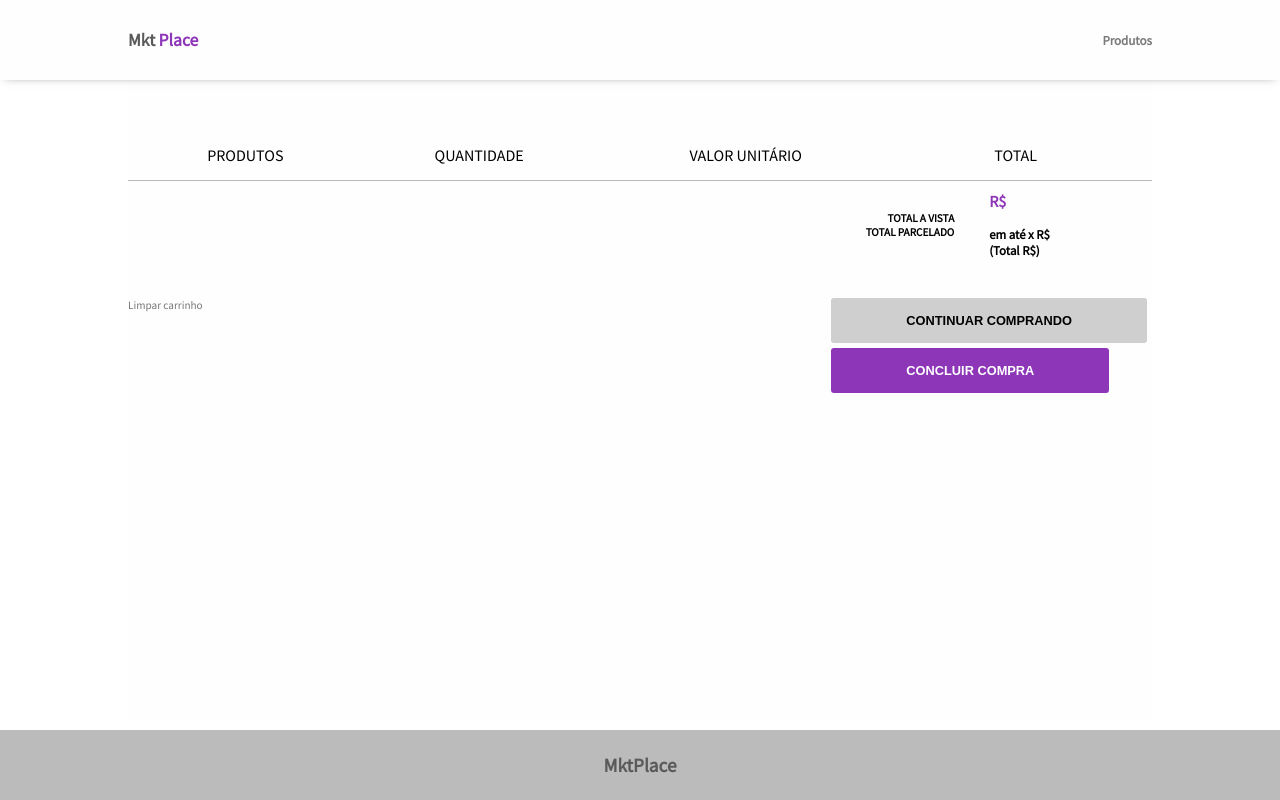
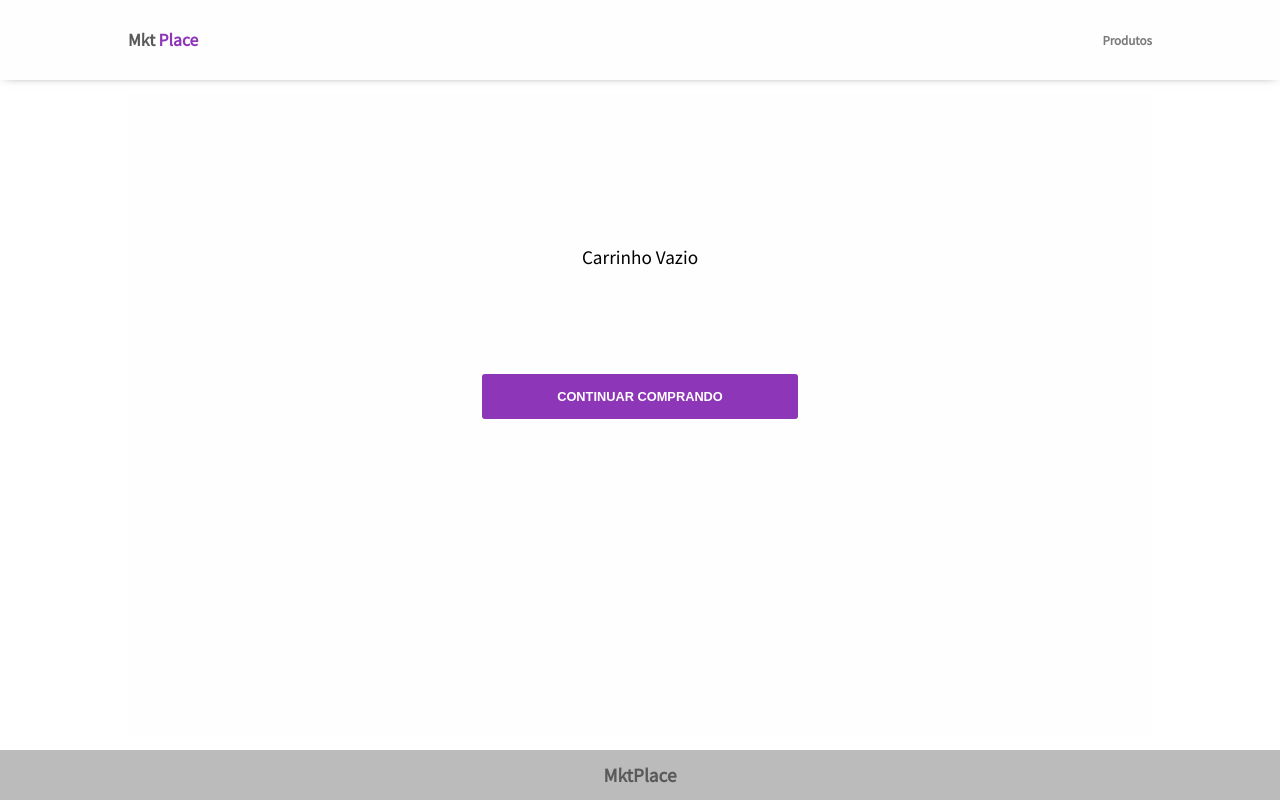
Before and after one commit to devleandrodias/desafio-ow-Interactive-frontend, a Vue app: page /cart in a window 1280 px wide. Built offline with nearby package versions, Linux system fonts and the light colour scheme.

Commit message:
contador de itens carrinho, e ajustes da grid

```diff
--- a/src/components/templates/Footer.vue
+++ b/src/components/templates/Footer.vue
@@ -9,7 +9,7 @@ export default {};
 <style>
 footer {
   background-color: #bbbbbb;
-  margin-top: 10px;
+  margin-top: 30px;
   color: #5a5a5a;
   font-size: 1.2em;
   font-weight: bold;
--- a/src/components/templates/Header.vue
+++ b/src/components/templates/Header.vue
@@ -8,7 +8,7 @@
       <div class="shopping">
         <router-link to="/cart" exact>
           <a>Produtos</a>
-          <span v-show="quantityItens > 0">{{quantityItens}}</span>
+          <div class="circle quantity-item" v-show="quantityItens > 0">{{quantityItens}}</div>
         </router-link>
         <!-- <img src="../../../assets/shopping-cart.svg" alt="shopping-cart" height="30px" /> -->
       </div>
@@ -36,6 +36,21 @@ header {
   -webkit-box-shadow: 0px 0px 10px -5px rgba(0, 0, 0, 0.75);
   -moz-box-shadow: 0px 0px 10px -5px rgba(0, 0, 0, 0.75);
   box-shadow: 0px 0px 10px -5px rgba(0, 0, 0, 0.75);
+}
+
+.circle {
+  height: 15px;
+  width: 15px;
+  border-radius: 50%;
+  background-color: #d33b3b;
+
+  display: flex;
+  align-items: center;
+  justify-content: center;
+}
+
+.quantity-item {
+  color: #fffeff;
 }
 
 a {
@@ -76,6 +91,8 @@ a {
 
 .shopping {
   display: flex;
+  flex-direction: row;
   align-items: center;
+  justify-content: baseline;
 }
 </style>
--- a/src/components/templates/Main.vue
+++ b/src/components/templates/Main.vue
@@ -13,9 +13,10 @@ export default {};
   main {
     background-color: #fffeff;
     height: 80vh;
-    margin: auto 10%;
+    margin: 15px 10%;
+    overflow-y: auto;
+
     overflow-x: hidden;
-    overflow-y: scroll;
   }
 }
 @media (max-width: 700px) {
--- a/src/components/widgets/ShoppingCart.vue
+++ b/src/components/widgets/ShoppingCart.vue
@@ -1,5 +1,5 @@
 <template>
-  <div class>
+  <div class v-if="dataArrayProducts.lenght > 0">
     <table cellspacing="0">
       <thead>
         <tr>
@@ -12,8 +12,9 @@
       </thead>
       <tbody>
         <tr v-for="product in dataArrayProducts" :key="product">
+          {{setPriceItem(product.price)}}
           <td>
-            <img src="https://i.ibb.co/B4xmk45/1.jpg" alt="shopping-cart" height="15px" />
+            <!-- <img src="https://i.ibb.co/B4xmk45/1.jpg" alt="shopping-cart" height="15px" /> -->
           </td>
           <td class="product">
             <span class="category">{{product.category}}</span>
@@ -21,15 +22,19 @@
           </td>
           <td>
             <div class="buttons-calculator">
-              <button class="button-more-less button-less" type="button">-</button>
-              <input class="value-total" type="number" value="01" />
-              <button class="button-more-less button-more" type="button">+</button>
+              <button
+                class="button-more-less button-less"
+                type="button"
+                @click="quantityItems > 1 && quantityItems--"
+              >-</button>
+              <input class="value-total" type="number" :value="quantityItems" disabled />
+              <button class="button-more-less button-more" type="button" @click="quantityItems++">+</button>
             </div>
           </td>
           <td class="money">
             <strong>
               R${{
-              sightValueUnit
+              product.price
               }}
             </strong> à vista
             <br />
@@ -60,14 +65,14 @@
             <br />Total Parcelado
           </td>
           <td class="price-total">
-            R${{valueTotal}}
+            R${{getValueTotal}}
             <br />
             <div class="value-parceled">
               em até
               <strong>
                 {{quantityParcel}}x R${{valueTotalParcel}}
                 <br />
-                (Total R${{valueTotal}})
+                (Total R${{getValueTotal}})
               </strong>
             </div>
           </td>
@@ -82,13 +87,18 @@
             height="15px"
             style="cursor: pointer;"
         />-->
-        <span class="clean-cart-text">Limpar carrinho</span>
+
+        <span class="clean-cart-text" @click="cleanProductsShoppingCart()">Limpar carrinho</span>
       </div>
       <div class="buttons-continue-finnaly">
         <router-link to="/" exact tag="button" class="button continue">Continuar comprando</router-link>
         <router-link to="/checkout" exact tag="button" class="button finnaly">Concluir compra</router-link>
       </div>
     </div>
+  </div>
+  <div v-else class="card-empty">
+    <span>Carrinho Vazio</span>
+    <router-link to="/" exact tag="button" class="button finnaly">Continuar comprando</router-link>
   </div>
 </template>
 
@@ -98,6 +108,39 @@ export default {
     dataArrayProducts: {
       type: Array,
       required: true
+    }
+  },
+  data() {
+    return {
+      quantityParcel: 10,
+      quantityItems: 1,
+      priceItem: 0
+    };
+  },
+  methods: {
+    setPriceItem(payload) {
+      const novoValor = payload.replace(".", "").replace(",", ".");
+      this.priceItem = parseFloat(novoValor);
+    }
+  },
+  computed: {
+    parcelValueUnit() {
+      return this.priceItem / this.quantityParcel;
+    },
+    sightValue() {
+      return (this.quantityItems * this.priceItem).toFixed(2);
+    },
+    parcelValue() {
+      return (
+        (this.quantityItems * this.priceItem).toFixed(2) / this.quantityParcel
+      );
+    },
+    getValueTotal() {
+      console.log(this.$store.getters.getValueTotal);
+      return this.$store.getters.getValueTotal;
+    },
+    cleanProductsShoppingCart() {
+      return this.$store.dispatch("cleanProductsShoppingCart");
     }
   }
 };
@@ -126,6 +169,19 @@ input[type="number"]::-webkit-inner-spin-button {
 input[type="number"] {
   -moz-appearance: textfield;
   appearance: textfield;
+}
+
+.card-empty {
+  display: flex;
+  flex-direction: column;
+  align-items: center;
+  justify-content: center;
+  height: 100%;
+}
+
+.card-empty span {
+  padding: 100px;
+  font-size: 1.2em;
 }
 
 .buttons-calculator {
@@ -203,7 +259,7 @@ input[type="number"] {
 }
 
 .category {
-  font-size: 0.8em;
+  font-size: 0.9em;
   font-weight: 700;
   color: #8d36b8;
   padding-bottom: 5px;
@@ -215,7 +271,7 @@ input[type="number"] {
 }
 
 .money {
-  font-size: 0.7em;
+  font-size: 1em;
 }
 
 .button {
--- a/src/store/index.js
+++ b/src/store/index.js
@@ -15,6 +15,9 @@ export default new Vuex.Store({
     setProductsShoppingCart({ productsShoppingCart }, payload) {
       productsShoppingCart.push(payload);
     },
+    cleanProductsShoppingCart(state) {
+      state.productsShoppingCart = [];
+    }
   },
   actions: {
     setProductsStore({ commit }, payload) {
@@ -26,6 +29,9 @@ export default new Vuex.Store({
       if (!itemCart)
         commit('setProductsShoppingCart', payload);
       // this.state.productsShoppingCart[itemCarts.indexOf(itemCart)] = { ...itemCart }
+    },
+    cleanProductsShoppingCart({ commit }) {
+      commit('cleanProductsShoppingCart');
     }
   },
   getters: {
@@ -40,6 +46,11 @@ export default new Vuex.Store({
     },
     getQuantityItensCart({ productsShoppingCart }) {
       return productsShoppingCart.length;
+    },
+    getValueTotal({ productsShoppingCart }) {
+      return productsShoppingCart
+        .map(p => 1 * p.price)
+        .reduce((total, atual) => total + atual, 0);
     }
   },
   modules: {
```
